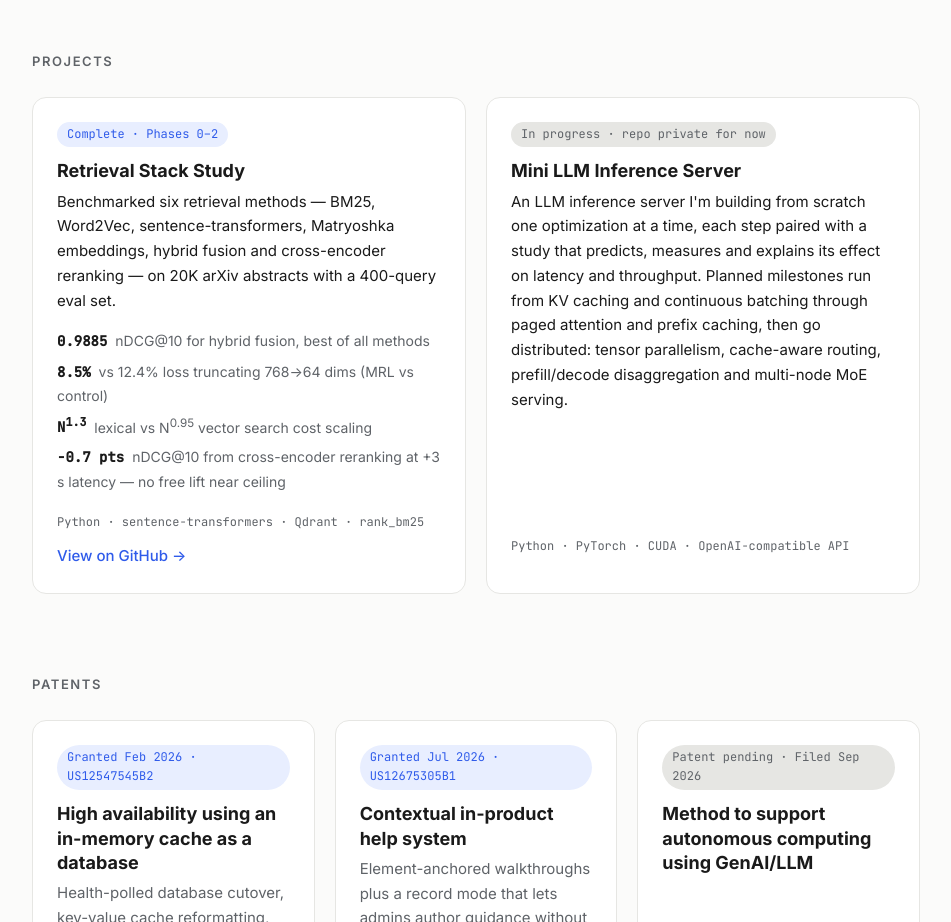
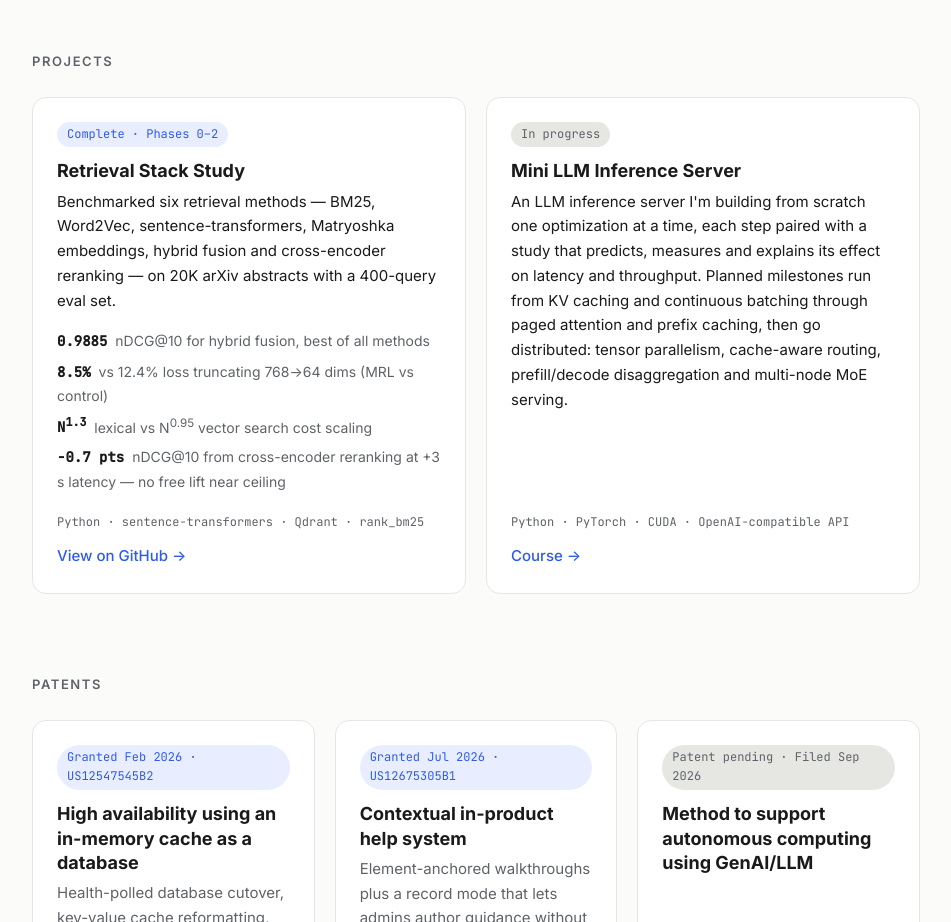
Before and after one commit to prakhar-iit/prakhar-iit.github.io, a plain HTML site: page index.html in a window 1280 px wide. Shown: the part 3700-4622 px from the top of the page, without its empty margins (164-1115 px from the left). Drawn offline with Linux system fonts and the light colour scheme.

Commit message:
Link Mini LLM Inference Server course

```diff
--- a/index.html
+++ b/index.html
@@ -197,7 +197,7 @@
         </article>
 
         <article class="card">
-          <p class="tag muted">In progress · repo private for now</p>
+          <p class="tag muted">In progress</p>
           <h3>Mini LLM Inference Server</h3>
           <p>
             An LLM inference server I'm building from scratch one optimization at a time, each step
@@ -207,6 +207,7 @@
             and multi-node MoE serving.
           </p>
           <p class="stack">Python · PyTorch · CUDA · OpenAI-compatible API</p>
+          <a class="link" href="https://prakhar-iit.github.io/mini-llm-inference-server/course/" target="_blank" rel="noopener">Course →</a>
         </article>
       </div>
     </section>
```
